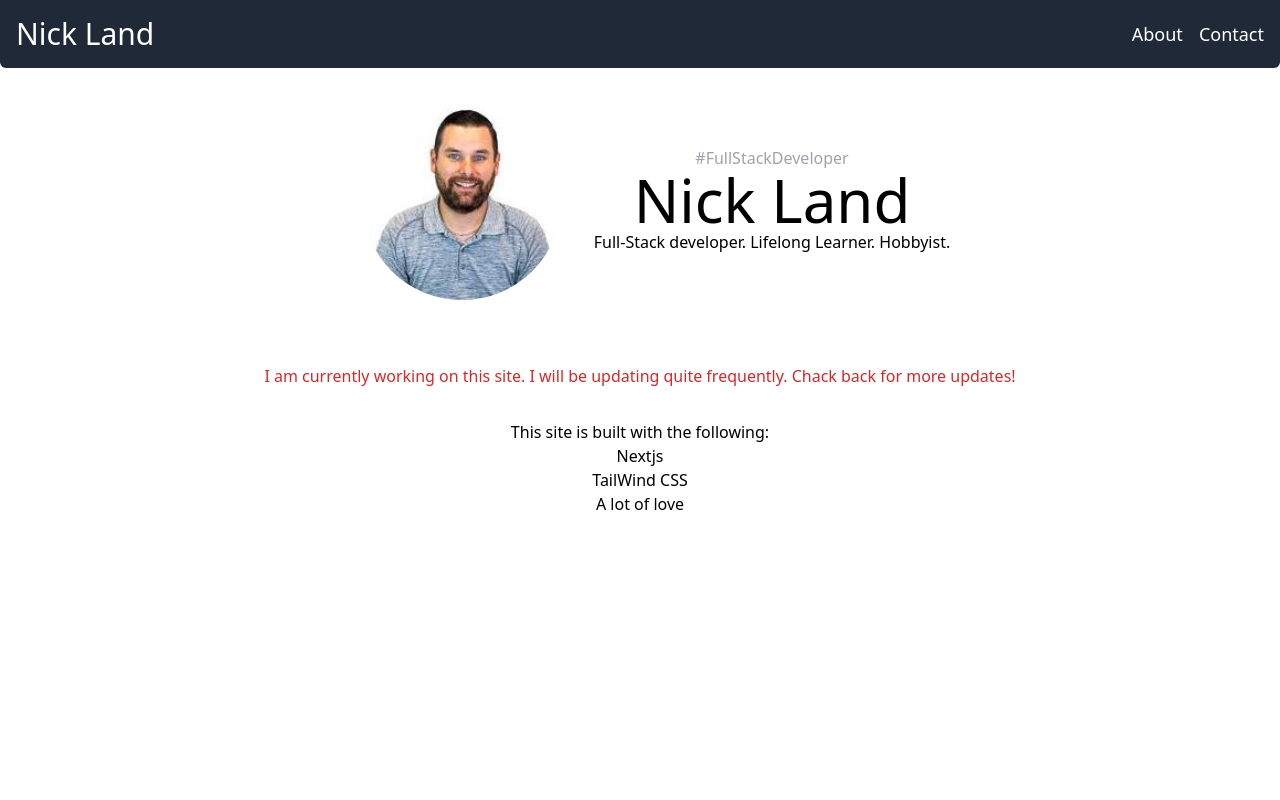
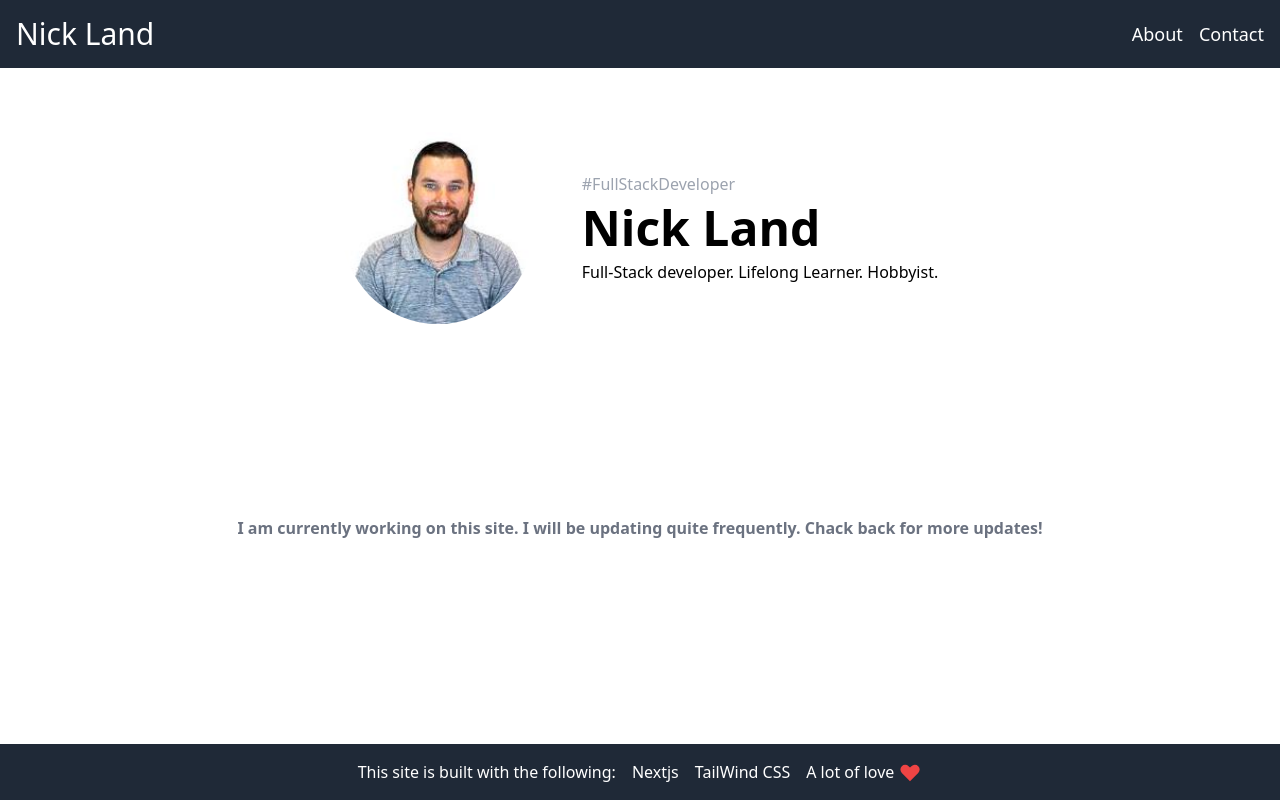
Before and after one commit to ndland/nickland.me, a Next.js app: page / in a window 1280 px wide. Built offline with nearby package versions, Linux system fonts and the light colour scheme.

Commit message:
💄 Update landing page style

```diff
--- a/components/NavBar/NavBar.tsx
+++ b/components/NavBar/NavBar.tsx
@@ -8,10 +8,7 @@ export interface NavBarProps extends HTMLAttributes<HTMLDivElement> {
 
 export const NavBar: FC<NavBarProps> = ({ children, className, label }) => {
   return (
-    <div
-      aria-label={label}
-      className={className?.concat(" sticky top-0 rounded-b-md")}
-    >
+    <div aria-label={label} className={className?.concat(" sticky top-0")}>
       {children}
     </div>
   );
--- a/pages/index.tsx
+++ b/pages/index.tsx
@@ -1,6 +1,7 @@
 import type { NextPage } from "next";
 import Head from "next/head";
 import { Header } from "../components/Header";
+import { HeartIcon } from "@heroicons/react/solid";
 
 const Home: NextPage = () => {
   return (
@@ -11,37 +12,41 @@ const Home: NextPage = () => {
         <link rel="icon" href="/favicon.ico" />
       </Head>
       <Header />
-      <div className="justify-center">
-        <div className="flex items-center justify-center">
+      <div className="flex justify-center items-center space-x-12 mt-16">
         <img
-            className="rounded-full m-8"
-            width="200"
+          className="h-48 w-48 rounded-full"
           alt="The author"
           src="me.jpeg"
         />
-          <div className="text-center">
+        <div className="space-y-2">
           <div className="text-gray-400">#FullStackDeveloper</div>
-            <div className="text-6xl">Nick Land</div>
+          <div className="text-5xl font-bold">Nick Land</div>
           <div>Full-Stack developer. Lifelong Learner. Hobbyist.</div>
         </div>
       </div>
-      </div>
-      <div className="mb-auto text-center text-red-600 mt-8">
+      <div className="flex justify-center mt-48">
+        <div className="text-gray-500 font-sans font-semibold">
           I am currently working on this site. I will be updating quite
           frequently. Chack back for more updates!
         </div>
-      <div className="flex-col text-center justify-center mt-8">
-        This site is built with the following:
-        <ul>
+      </div>
+      <footer className="fixed bottom-0 w-full bg-gray-800 p-4 text-white">
+        <div className="flex justify-center space-x-4 items-center">
+          <p>This site is built with the following:</p>
+          <ul className="flex space-x-4 items-center">
             <li>
               <a href="https://nextjs.org">Nextjs</a>
             </li>
             <li>
               <a href="https://tailwindcss.com">TailWind CSS</a>
             </li>
+            <div className="flex space-x-1">
               <li>A lot of love</li>
+              <HeartIcon className="h-6 text-red-500" />
+            </div>
           </ul>
         </div>
+      </footer>
     </>
   );
 };
```
Lines whose indentation alone changed are shown as unchanged.
